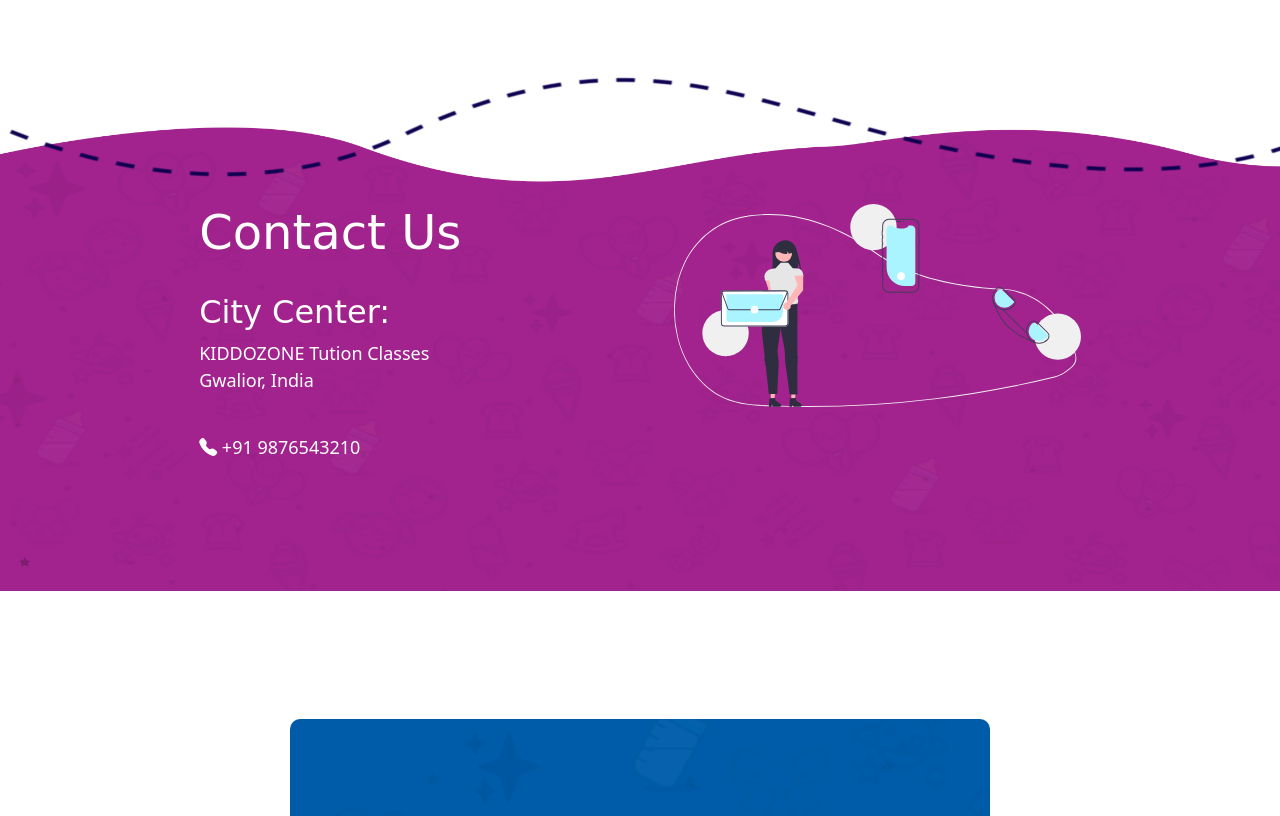
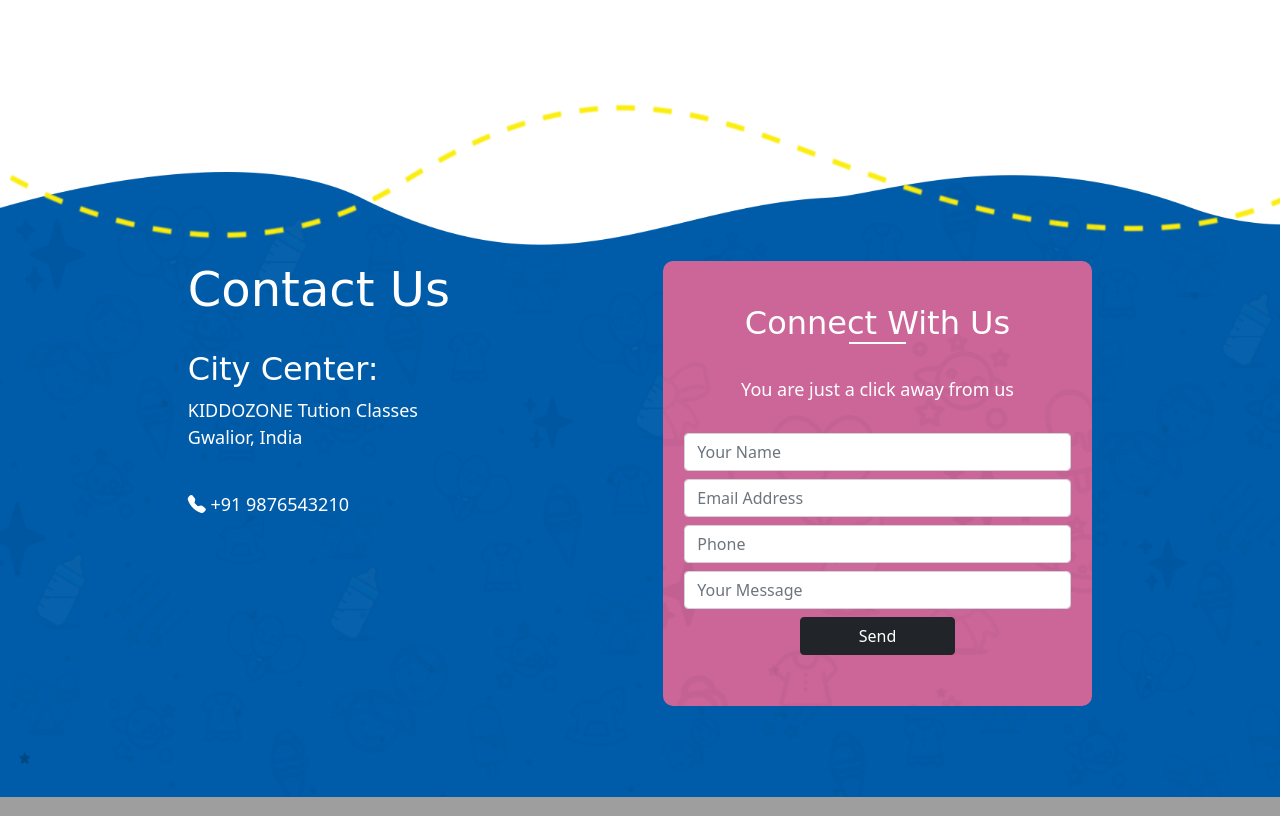
Before and after one commit to Harsha-1304/KiddoZone, a PHP site: page /contact.php in a window 1280 px wide. Shown: the part 136-952 px from the top of the page. Run offline with PHP 8.4, Linux system fonts and the light colour scheme; some libraries are stand-ins or nearby versions; some web fonts are replaced; grey boxes are pictures that could not be loaded.

Commit message:
Update contact.php

```diff
--- a/contact.php
+++ b/contact.php
@@ -29,7 +29,7 @@
         font-size:xx-large !important;
     }
     .contact-us .row .col-5{
-        padding: 10% 3%;
+        padding: 15% 2% 8% 2%;
     }
     .contact-us .row .img img{
         width: 100%;
@@ -38,7 +38,7 @@
         font-size:large;
     }
     .contact-us{
-        background-image:url(images/e.png);
+        background-image:url(images/c.png);
         padding-top:7%;
         background-size:100% 100%;
         background-position:center;
@@ -48,12 +48,12 @@
         padding:10%;
     }
     .form{
-        width:70%;
         margin:auto ;
         padding:10% 5%;
         border-radius:10px;
-        background-image:url(images/c.png);
-        background-position:bottom;
+        background-image:url(images/g4.png);
+        background-position:top;
+        background-color:#CC6699;
 
     }
     .submit{
@@ -92,14 +92,38 @@
 						</div>
 
                 </div>
-                <div class="col-5 img">
-                    <img src="images/contact.svg" alt="">
+                <div class="col-5">
+                <div class="form">
+                <div class="head-form">
+                    <h3>Connect With Us</h3>
+                    <br>
+                <p>You are just a click away from us</p>
+                </div>
+
+                <form method="post" action="connect.php">
+					<div class="mb-2">
+                        <input type="text" name="n" placeholder="Your Name" class="form-control" required>
+                    </div>
+                    <div class="mb-2">
+                        <input type="email" name="e" placeholder="Email Address" class="form-control" required>
+                    </div>
+                    <div class="mb-2">
+                        <input type="text" name="p" placeholder="Phone" class="form-control" required>
+                    </div>
+                    <div class="mb-2">
+                        <input type="text" name="m" placeholder="Your Message" class="form-control" required>
+                    </div>
+                    <div class="mb-2 d-flex justify-content-center">
+                        <button type="submit" class="btn btn-dark submit">Send</button>
+                    </div>
+                </form>
+            </div>
                 </div>
             </div>
         </div>
     </div>
 
-    <div class="contact-form">
+    <!--div class="contact-form">
         <div class="container">
             <div class="form">
                 <div class="head-form">
@@ -127,7 +151,7 @@
                 </form>
             </div>
         </div>
-    </div>
+    </div-->
 
 
 <?php include('footer.php'); ?>
```
